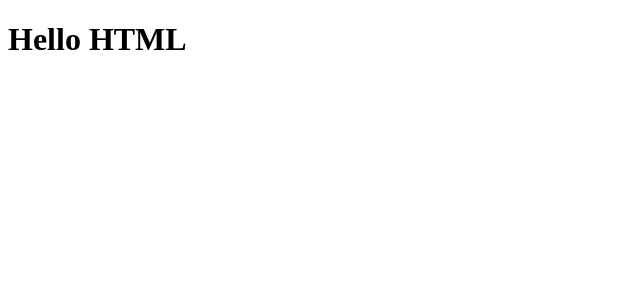
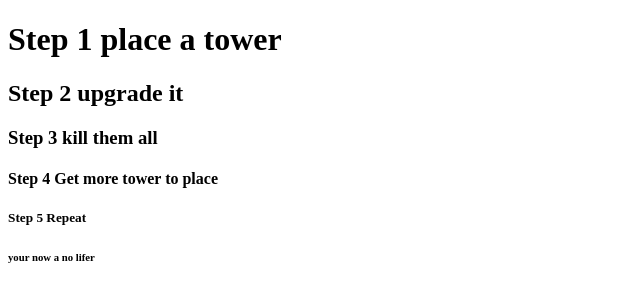
Before and after one commit to guntree/group-9, a plain HTML site: page index.html in a window 1280 px wide. Shown: the whole page, without its empty margins (0-640 px from the left). Drawn offline with Linux system fonts and the light colour scheme.

Commit message:
Add files via upload

```diff
--- a/index.html
+++ b/index.html
@@ -1,7 +1,12 @@
 <!DOCTYPE html>
 <html>
-    <title>My Web</title>
+    <title>How to play undertale tower defence</title>
     <body>
-        <h1>Hello HTML</h1>
+        <h1>Step 1 place a tower</h1>
+        <h2>Step 2 upgrade it</h2>
+        <h3>Step 3 kill them all</h3>
+        <h4>Step 4 Get more tower to place</h4>
+        <h5>Step 5 Repeat</h5>
+        <h6>your now a no lifer</h6>
     </body>
 </html>
```
